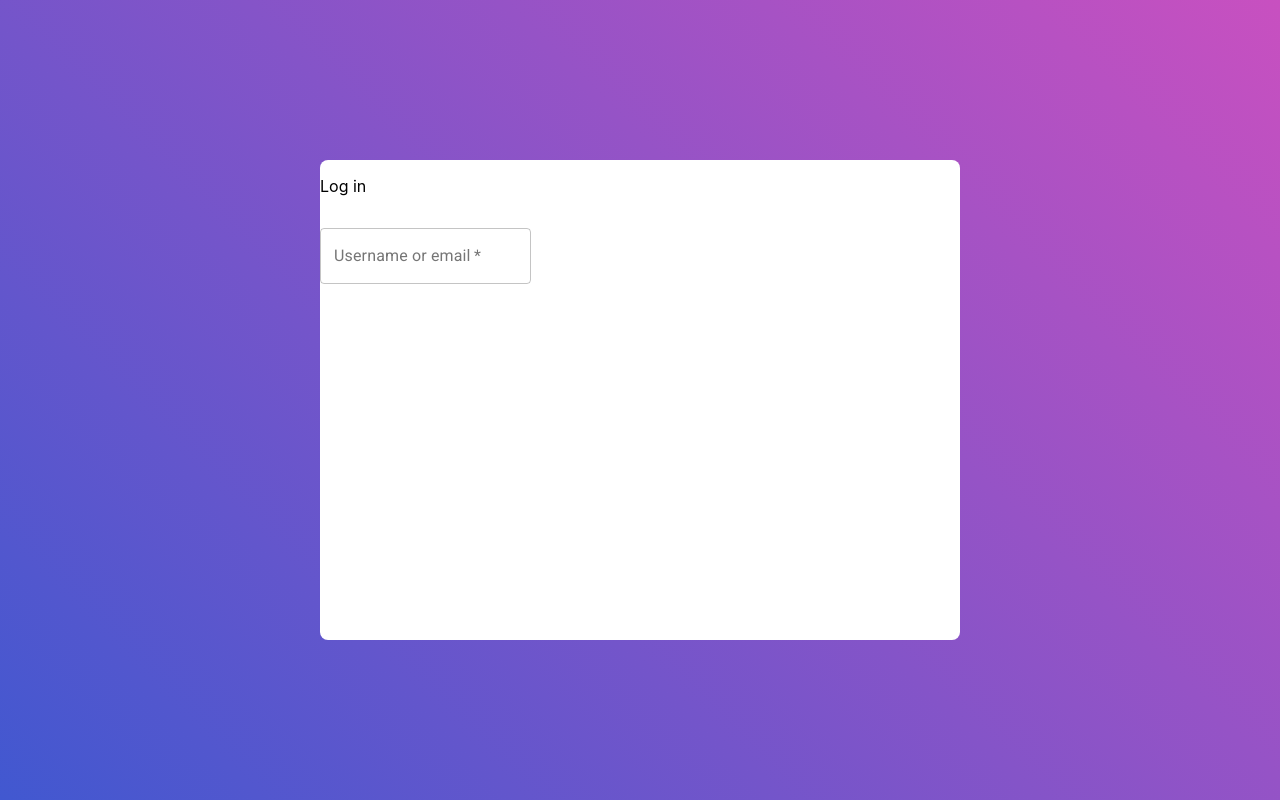
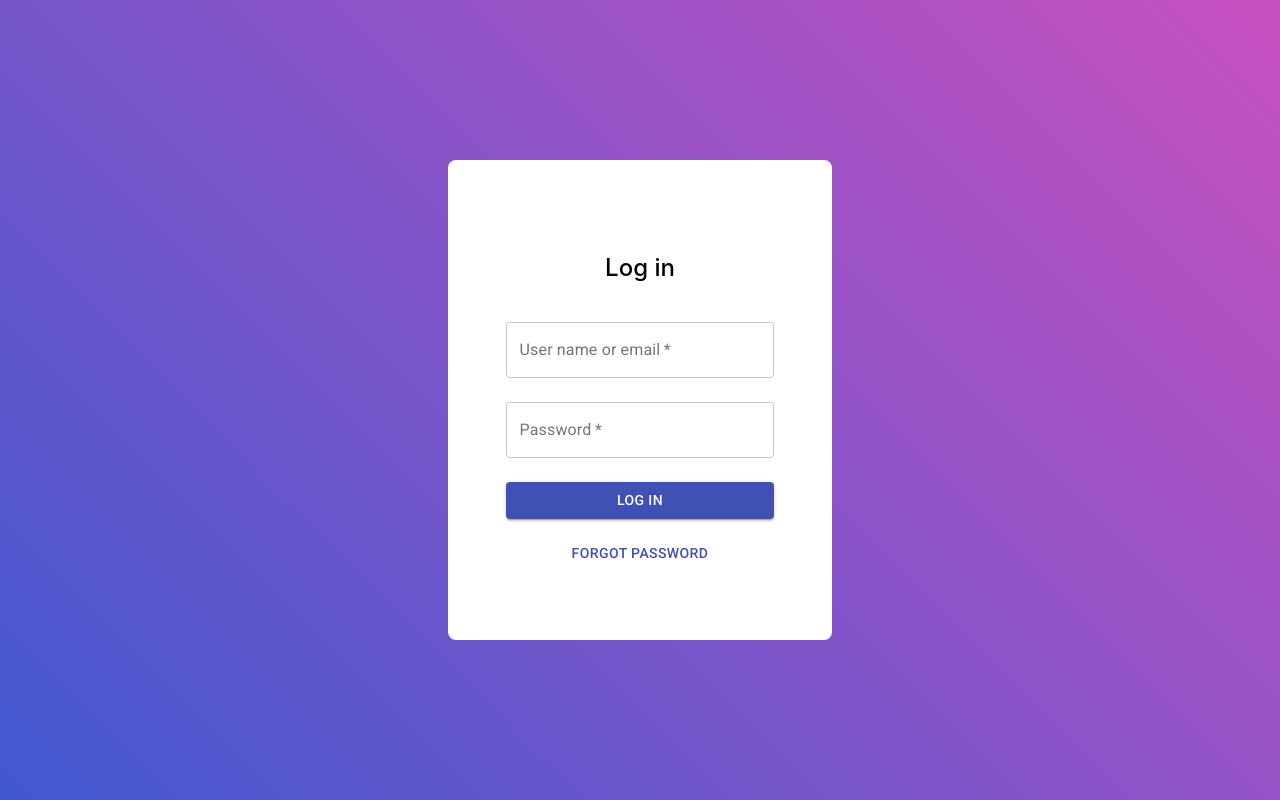
Before and after one commit to Solnur/notes, a React (Create React App) app: page /login in a window 1280 px wide. Built offline with nearby package versions, Linux system fonts and the light colour scheme.

Commit message:
improved styles

```diff
--- /dev/null
+++ b/declarations.d.ts
@@ -0,0 +1,4 @@
+declare module "*.scss" {
+    const styles: { [className: string]: string };
+    export default styles;
+}
--- /dev/null
+++ b/src/components/button.tsx
@@ -0,0 +1,16 @@
+import React from 'react';
+import Button from '@material-ui/core/Button';
+
+type Props = {
+    variant?: any;
+    title: string;
+    styles?: string;
+};
+
+export const MyButton: React.FC<Props> = props => {
+    return (
+        <div className={props.styles}>
+            <Button variant={props.variant} color="primary" fullWidth={true}>{props.title}</Button>
+        </div>
+    );
+};
--- /dev/null
+++ b/src/components/input.tsx
@@ -0,0 +1,24 @@
+import React from 'react';
+import TextField from '@material-ui/core/TextField';
+
+type Props = {
+    label: string;
+    type: string;
+    styles?: string;
+}
+
+export const Input: React.FC <Props> = props => {
+    return (
+        <div className={props.styles}>
+            <TextField
+                label={props.label}
+                margin="normal"
+                variant="outlined"
+                type={props.type}
+                autoComplete="email"
+                required={true}
+                fullWidth={true}
+            />
+        </div>
+    );
+};
--- a/src/components/input/input.tsx
+++ /dev/null
@@ -1,19 +0,0 @@
-import React from 'react';
-import TextField from '@material-ui/core/TextField';
-
-export const Input: React.FC = () => {
-    return (
-        <>
-            <TextField
-                id="outlined-name"
-                label="Username or email"
-                margin="normal"
-                variant="outlined"
-                type="email"
-                name="email"
-                autoComplete="email"
-                required={true}
-            />
-        </>
-    );
-};
--- a/src/pages/login/login.module.scss
+++ b/src/pages/login/login.module.scss
@@ -1,4 +1,4 @@
-@import "styles/sizes";
+@import 'styles/sizes';
 
 .container {
   display: flex;
@@ -8,9 +8,31 @@
 }
 
 .formContainer {
+  display: flex;
+  flex-direction: column;
+  align-items: center;
+  justify-content: center;
   margin: auto;
   height: 60%;
-  width: 50%;
+  width: 30%;
   background: white;
   border-radius: $borderRadiusMid;
 }
+
+.title {
+  font-size: $title;
+  font-weight: 500;
+}
+
+.input {
+  width: 70%;
+}
+
+.button {
+  margin-top: $mainMargin;
+  width: 70%;
+}
+
+.forgotPwdBtn {
+  margin-top: $mainMargin;
+}
--- a/src/pages/login/login.tsx
+++ b/src/pages/login/login.tsx
@@ -1,13 +1,35 @@
 import React from 'react';
-import {Input} from 'src/components/input/input';
-import styles from 'src/pages/login/login.module.scss';
+import {MyButton} from "src/components/button";
+import {Input} from 'src/components/input';
+
+const styles =  require('src/pages/login/login.module.scss');
 
 export const Login: React.FC = () => {
     return (
         <div className={styles.container}>
             <div className={styles.formContainer}>
-                <p>Log in</p>
-                <Input/>
+                <p className={styles.title}>Log in</p>
+
+                <Input
+                    styles={styles.input}
+                    label={'User name or email'}
+                    type={'email'}
+                />
+
+                <Input
+                    styles={styles.input}
+                    label={'Password'}
+                    type={'password'}
+                />
+
+                <MyButton styles={styles.button}
+                          title={'Log in'}
+                          variant={'contained'}/>
+
+                <MyButton
+                    styles={styles.forgotPwdBtn}
+                    title={'Forgot password'}
+                />
             </div>
         </div>
     );
--- a/src/styles/_sizes.scss
+++ b/src/styles/_sizes.scss
@@ -1 +1,3 @@
 $borderRadiusMid: 8px;
+$title: 24px;
+$mainMargin: 16px;
```
Also changed, not shown: 1 other file (tests, documents, lock files or other folders).
